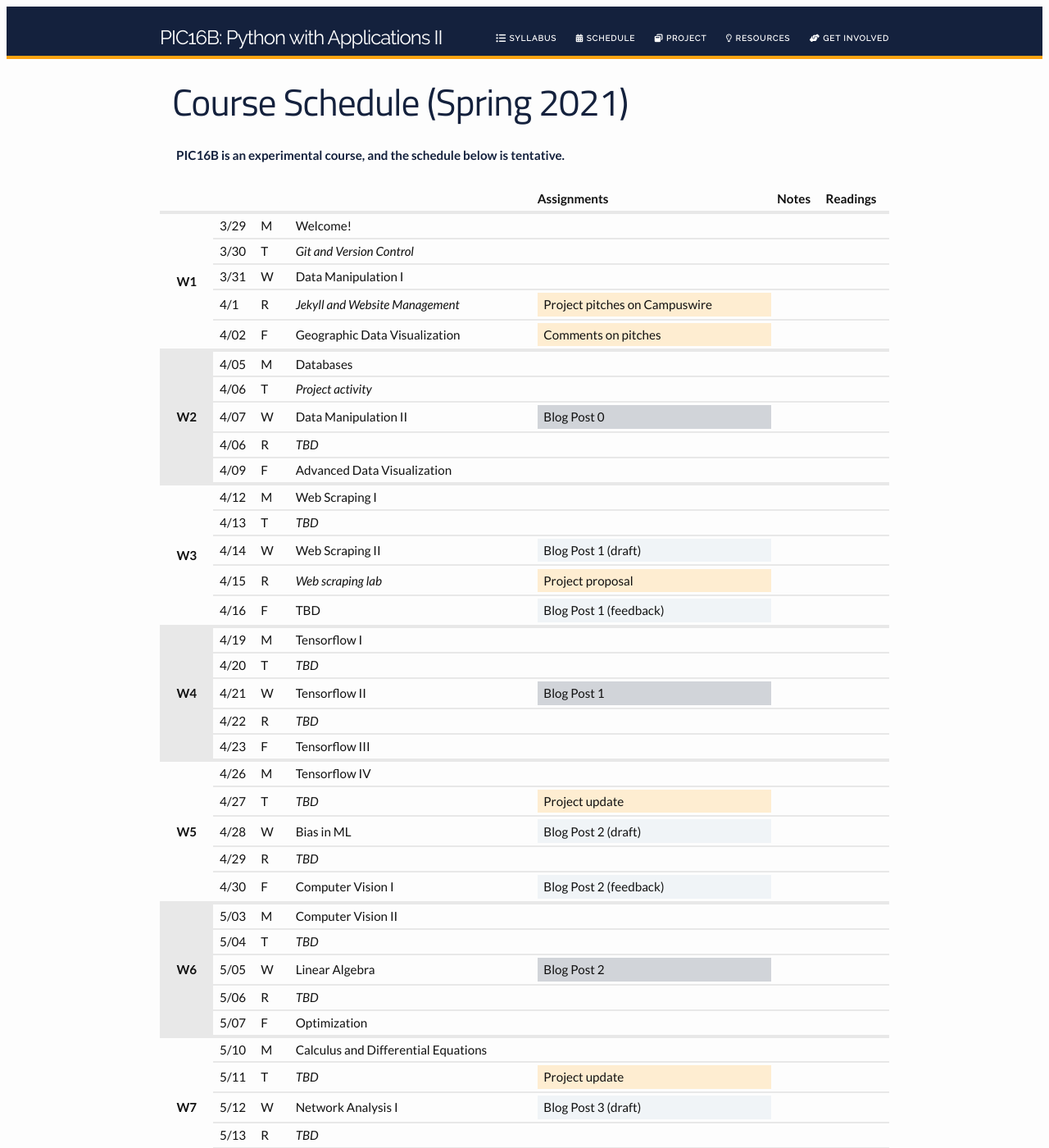
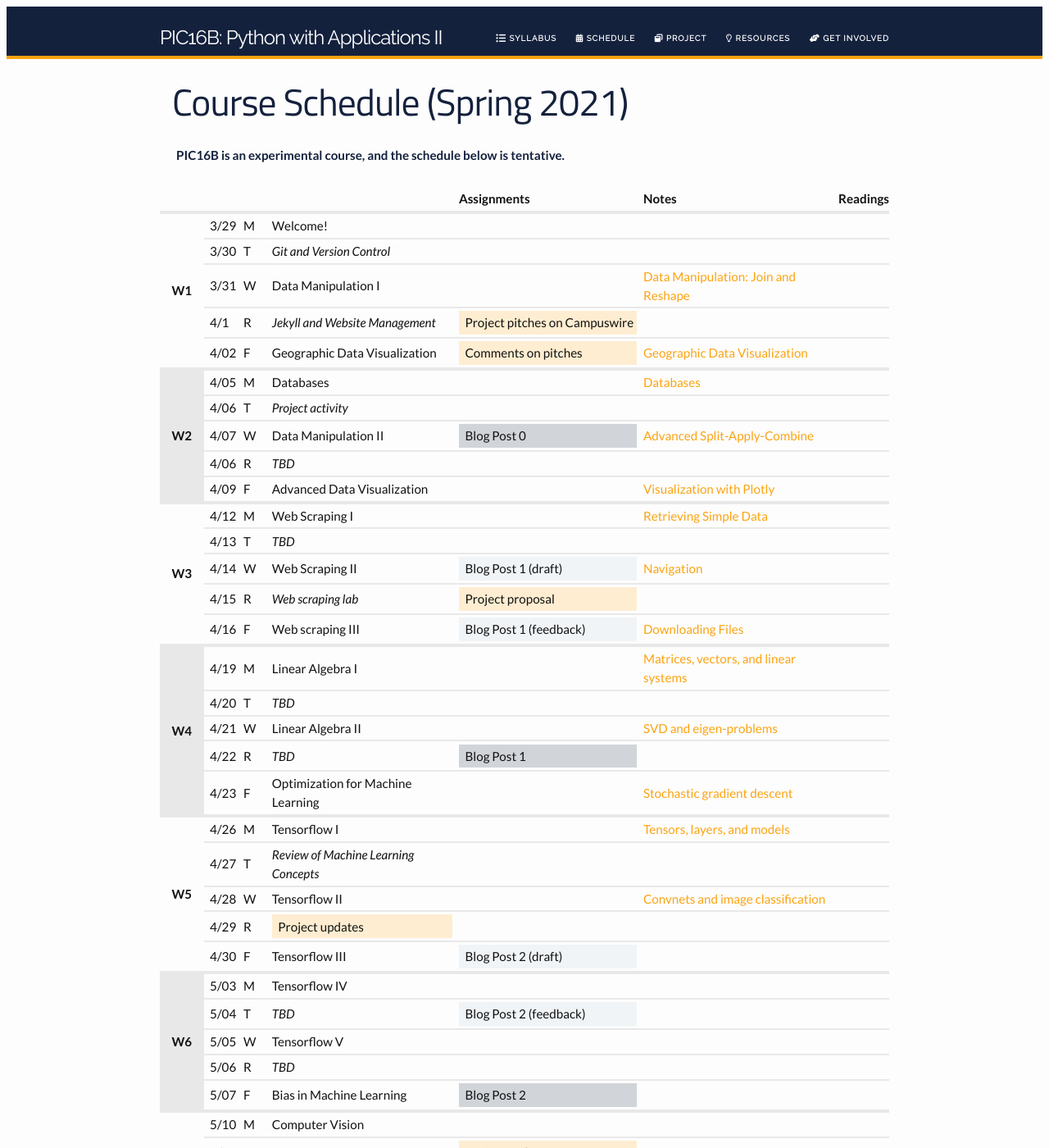
Before and after one commit to PhilChodrow/PIC16B, a Jekyll site: the page built from schedule.md, in a window 1280 px wide and 1400 px high. Shown: the whole window at 82% size. Built offline with Jekyll 4.4.1, drawn with Linux system fonts in a browser that asks for light colours; nearby versions of some CDN libraries; some of the changed text lies outside the part shown.

Commit message:
Update schedule.md

```diff
--- a/schedule.md
+++ b/schedule.md
@@ -41,7 +41,11 @@ permalink: schedule/
         <td>W</td>
         <td>Data Manipulation I</td>
         <td></td>
-        <td></td>
+        <td>
+            <a href = "https://nbviewer.jupyter.org/github/PhilChodrow/PIC16B/blob/master/lectures/EDA/pd-1.ipynb">
+                Data Manipulation: Join and Reshape
+            </a>
+        </td>
         <td></td>
     </tr>
     <tr>
@@ -61,7 +65,11 @@ permalink: schedule/
         <td>
             <div class="project">Comments on pitches</div>
         </td>
-        <td></td>
+        <td>
+            <a href = "https://nbviewer.jupyter.org/github/PhilChodrow/PIC16B/blob/master/lectures/geo/geoviz-1.ipynb">
+                Geographic Data Visualization
+            </a>
+        </td>
         <td></td>
     </tr>
     </tbody>
@@ -72,7 +80,11 @@ permalink: schedule/
             <td>M</td>
             <td>Databases</td>
             <td></td>
-            <td></td>
+            <td>
+                <a href = "https://nbviewer.jupyter.org/github/PhilChodrow/PIC16B/blob/master/lectures/sql/sql-1.ipynb">
+                    Databases
+                </a>
+            </td>
             <td></td>
         </tr>
         <tr>
@@ -88,6 +100,11 @@ permalink: schedule/
             <td>W</td>
             <td>Data Manipulation II</td>
             <td><div class = "hw">Blog Post 0</div></td>
+            <td>
+                <a href = "https://nbviewer.jupyter.org/github/PhilChodrow/PIC16B/blob/master/lectures/EDA/pd-2.ipynb">
+                    Advanced Split-Apply-Combine
+                </a>
+            </td>
             <td></td>
         </tr>
         <tr>
@@ -103,7 +120,11 @@ permalink: schedule/
             <td>F</td>
             <td>Advanced Data Visualization</td>
             <td></td>
-            <td></td>
+            <td>
+                <a href = "https://nbviewer.jupyter.org/github/PhilChodrow/PIC16B/blob/master/lectures/ix_viz/plotly.ipynb">
+                    Visualization with Plotly
+                </a>
+            </td>
             <td></td>
         </tr>
     </tbody>
@@ -114,7 +135,11 @@ permalink: schedule/
             <td>M</td>
             <td>Web Scraping I</td>
             <td></td>
-            <td></td>
+            <td>
+                <a href = "https://github.com/PhilChodrow/PIC16B/blob/master/lectures/scrape/lecture-scraper/lecture-scraper/spiders/lecture-scraper.py">
+                    Retrieving Simple Data
+                </a>
+            </td>
             <td></td>
         </tr>
         <tr>
@@ -132,7 +157,11 @@ permalink: schedule/
             <td>
                 <div class = "hw-draft">Blog Post 1 (draft)</div>
             </td>
-            <td></td>
+            <td>
+                <a href = "https://github.com/PhilChodrow/PIC16B/blob/master/lectures/scrape/wikipedia/wikipedia/spiders/penguincrawler.py">
+                    Navigation
+                </a>
+            </td>
             <td></td>
         </tr>
         <tr>
@@ -148,9 +177,13 @@ permalink: schedule/
         <tr>
             <td>4/16</td>
             <td>F</td>
-            <td>TBD</td>
+            <td>Web scraping III</td>
             <td><div class = "hw-draft">Blog Post 1 (feedback)</div></td>
-            <td></td>
+            <td>
+                <a href = "https://github.com/PhilChodrow/PIC16B/blob/master/lectures/scrape/filedownload/filedownload/spiders/download-spider.py">
+                    Downloading Files
+                </a>
+            </td>
             <td></td>
         </tr>
     </tbody>
@@ -159,9 +192,13 @@ permalink: schedule/
             <th rowspan="6" class="week_marker_even"> W4 </th>
             <td>4/19</td>
             <td>M</td>
-            <td>Tensorflow I</td>
+            <td>Linear Algebra I</td>
             <td></td>
-            <td></td>
+            <td>
+                <a href = "https://nbviewer.jupyter.org/github/PhilChodrow/PIC16B/blob/master/lectures/math/linear-algebra-I.ipynb">
+                    Matrices, vectors, and linear systems
+                </a>
+            </td>
             <td></td>
         </tr>
         <tr>
@@ -175,27 +212,37 @@ permalink: schedule/
         <tr>
             <td>4/21</td>
             <td>W</td>
-            <td>Tensorflow II</td>
+            <td>Linear Algebra II</td>
+            <td></td>
             <td>
-                <div class = "hw">Blog Post 1</div>
+                <a href = "https://nbviewer.jupyter.org/github/PhilChodrow/PIC16B/blob/master/lectures/math/linear-algebra-II.ipynb">
+                    SVD and eigen-problems
+                </a>
             </td>
-            <td></td>
             <td></td>
         </tr>
         <tr>
             <td>4/22</td>
             <td>R</td>
             <td><i>TBD</i></td>
-            <td></td>
+            <td>
+                <div class = "hw">
+                    Blog Post 1
+                </div>
+            </td>
             <td></td>
             <td></td>
         </tr>
         <tr>
             <td>4/23</td>
             <td>F</td>
-            <td>Tensorflow III</td>
+            <td>Optimization for Machine Learning</td>
             <td></td>
-            <td></td>
+            <td>
+                <a href = "https://nbviewer.jupyter.org/github/PhilChodrow/PIC16B/blob/master/lectures/math/optimization.ipynb">
+                    Stochastic gradient descent
+                </a>
+            </td>
             <td></td>
         </tr>
     </tbody>
@@ -204,33 +251,39 @@ permalink: schedule/
             <th rowspan="6" class="week_marker_odd"> W5 </th>
             <td>4/26</td>
             <td>M</td>
-            <td>Tensorflow IV</td>
+            <td>Tensorflow I</td>
             <td></td>
-            <td></td>
+            <td>
+                <a href = "https://nbviewer.jupyter.org/github/PhilChodrow/PIC16B/blob/master/lectures/tf/tf-1.ipynb">
+                    Tensors, layers, and models
+                </a>
+            </td>
             <td></td>
         </tr>
         <tr>
             <td>4/27</td>
             <td>T</td>
-            <td><i>TBD</i></td>
-            <td><div class="project">Project update</div></td>
+            <td><i>Review of Machine Learning Concepts</i></td>
+            <td></td>
             <td></td>
             <td></td>
         </tr>
         <tr>
             <td>4/28</td>
             <td>W</td>
-            <td>Bias in ML</td>
+            <td>Tensorflow II</td>
+            <td></td>
             <td>
-                <div class = "hw-draft">Blog Post 2 (draft)</div>
+                <a href = "https://nbviewer.jupyter.org/github/PhilChodrow/PIC16B/blob/master/lectures/tf/tf-2.ipynb">
+                    Convnets and image classification
+                </a>
             </td>
-            <td></td>
             <td></td>
         </tr>
         <tr>
             <td>4/29</td>
             <td>R</td>
-            <td><i>TBD</i></td>
+            <td><div class="project">Project updates</div></td>
             <td></td>
             <td></td>
             <td></td>
@@ -238,9 +291,9 @@ permalink: schedule/
         <tr>
             <td>4/30</td>
             <td>F</td>
-            <td>Computer Vision I</td>
+            <td>Tensorflow III</td>
             <td>
-                <div class = "hw-draft">Blog Post 2 (feedback)</div>
+                <div class = "hw-draft">Blog Post 2 (draft)</div>
             </td>
             <td></td>
             <td></td>
@@ -251,7 +304,7 @@ permalink: schedule/
             <th rowspan="5" class="week_marker_even"> W6 </th>
             <td>5/03</td>
             <td>M</td>
-            <td>Computer Vision II</td>
+            <td>Tensorflow IV</td>
             <td>
             </td>
             <td></td>
@@ -261,17 +314,17 @@ permalink: schedule/
             <td>5/04</td>
             <td>T</td>
             <td><i>TBD</i></td>
-            <td></td>
+            <td>
+                <div class = "hw-draft">Blog Post 2 (feedback)</div>
+            </td>
             <td></td>
             <td></td>
         </tr>
         <tr>
             <td>5/05</td>
             <td>W</td>
-            <td>Linear Algebra</td>
-            <td>
-                <div class = "hw">Blog Post 2</div>
-            </td>
+            <td>Tensorflow V</td>
+            <td></td>
             <td></td>
             <td></td>
         </tr>
@@ -286,8 +339,9 @@ permalink: schedule/
         <tr>
             <td>5/07</td>
             <td>F</td>
-            <td>Optimization</td>
+            <td>Bias in Machine Learning</td>
             <td>
+                <div class = "hw">Blog Post 2</div>
             </td>
             <td></td>
             <td></td>
@@ -298,7 +352,7 @@ permalink: schedule/
             <th rowspan="6" class="week_marker_odd"> W7 </th>
             <td>5/10</td>
             <td>M</td>
-            <td>Calculus and Differential Equations</td>
+            <td>Computer Vision</td>
             <td></td>
             <td></td>
             <td></td>
@@ -315,9 +369,7 @@ permalink: schedule/
             <td>5/12</td>
             <td>W</td>
             <td>Network Analysis I</td>
-            <td>
-                <div class = "hw-draft">Blog Post 3 (draft)</div>
-            </td>
+            <td></td>
             <td></td>
             <td></td>
         </tr>
@@ -354,17 +406,19 @@ permalink: schedule/
             <td>5/18</td>
             <td>T</td>
             <td><i>TBD</i></td>
-            <td></td>
+            <td>
+                <div class = "hw-draft">
+                    Blog Post 3 (feedback)
+                </div>
+            </td>
             <td></td>
             <td></td>
         </tr>
         <tr>
             <td>5/19</td>
             <td>W</td>
+            <td>Timeseries Analysis I</td>
             <td></td>
-            <td>
-                <div class = "hw">Blog Post 3</div>
-            </td>
             <td></td>
             <td></td>
         </tr>
@@ -379,8 +433,10 @@ permalink: schedule/
         <tr>
             <td>5/21</td>
             <td>F</td>
-            <td>TBD</td>
-            <td></td>
+            <td>Timeseries Analysis II</td>
+            <td>
+                <div class = "hw">Blog Post 3</div>
+            </td>
             <td></td>
             <td></td>
         </tr>
```
Also changed, not shown: other parts of schedule.md (+1 -1 lines).
